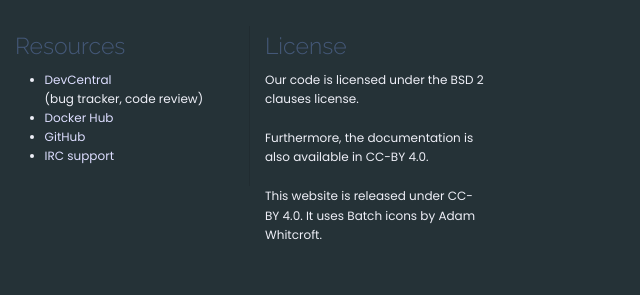
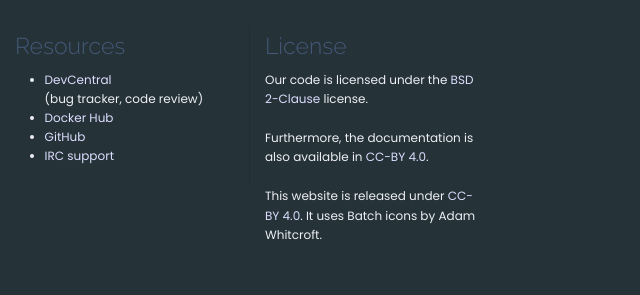
Before and after one commit to nasqueron/docker-www, a website: page index.html in a window 1280 px wide. Shown: the part 1198-1493 px from the top of the page, 640-1280 px from the left. Drawn offline with Linux system fonts and the light colour scheme.

Commit message:
License proofing and links in footer
Summary: Added links to license, and checked names against CC and OSI lists.

Test Plan: check links, spelling

Reviewers: ledesillusionniste

Subscribers: #nasqueron_docker_deployment_squad

Projects: #docker_images

Differential Revision: http://devcentral.nasqueron.org/D70

```diff
--- a/index.html
+++ b/index.html
@@ -112,9 +112,9 @@
             </div>
             <div class="large-3 columns">
                 <h4>License</h4>
-                <p>Our code is licensed under the BSD 2 clauses license.</p>
-                <p>Furthermore, the documentation is also available in CC-BY 4.0.</p>
-                <p>This website is released under CC-BY 4.0. It uses Batch icons by Adam Whitcroft.</p>
+                <p>Our code is licensed under the <a href="https://opensource.org/licenses/BSD-2-Clause">BSD 2-Clause</a> license.</p>
+                <p>Furthermore, the documentation is also available in <a href="https://creativecommons.org/licenses/by/4.0/">CC-BY 4.0</a>.</p>
+                <p>This website is released under <a rel="license" href="https://creativecommons.org/licenses/by/4.0/">CC-BY 4.0</a>. It uses Batch icons by Adam Whitcroft.</p>
             </div>
         </div>
         <div class="copyright">
```
